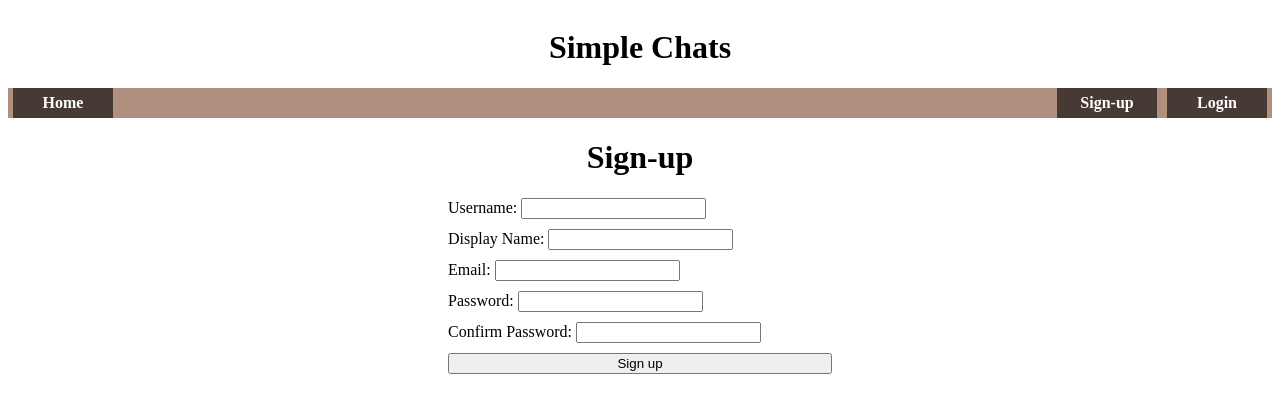
After one commit to red-dmacedo/pj-simple-chats, a Node server app: page /auth/sign-up in a window 1280 px wide. The commit adds this page. Shown: the top 413 px of the page. Run offline with Node 20, Linux system fonts and the light colour scheme; some libraries are stand-ins or nearby versions.

Commit message:
added user page and expanded user session variable

```diff
--- a/controllers/auth.js
+++ b/controllers/auth.js
@@ -66,8 +66,10 @@ router.post('/sign-in', async (req, res) => {
     // Avoid storing the password, even in hashed format, in the session
     // If there is other data you want to save to `req.session.user`, do so here!
     req.session.user = {
+      _id: userInDatabase._id,
       username: userInDatabase.username,
-      _id: userInDatabase._id
+      displayName: userInDatabase.displayName,
+      email: userInDatabase.email,
     };
 
     req.session.save(() => {
--- /dev/null
+++ b/public/styles/forms.css
@@ -0,0 +1,19 @@
+/* ===== Elements ===== */
+.form-container form {
+  width: 100%;
+  gap: 10px;
+}
+/* ===== Classes ===== */
+.form-container {
+  display: flex;
+  width: 30vw;
+  max-width: 100%;
+  align-self: center;
+}
+
+.form-container .input-line {
+  width: max-content;
+  max-width: 100%;
+}
+
+/* ===== Ids ===== */
--- a/public/styles/styles.css
+++ b/public/styles/styles.css
@@ -1,6 +1,11 @@
 /* ===== Imports ===== */
 @import url('./navbar.css');
+@import url('./forms.css');
 /* ===== Elements ===== */
+body {
+  display: flex;
+  flex-direction: column;
+}
 /* ===== Classes ===== */
 .flex {
   display: flex;
@@ -10,8 +15,9 @@
   display: flex;
   flex-direction: column;
 }
-
 /* ===== Ids ===== */
 #title {
+  display: flex;
+  align-self: center;
   text-align: center;
 }
--- a/server.js
+++ b/server.js
@@ -14,6 +14,7 @@ const passUserToView = require('./middleware/pass-user-to-view.js');
 
 // ===== Controllers =====
 const authController = require('./controllers/auth.js');
+const userController = require('./controllers/users.js');
 
 // ===== Script =====
 dotenv.config();
@@ -50,6 +51,7 @@ app.get('/', (req, res) => {
 app.use(passUserToView); // middleware
 app.use('/auth', authController); // route (controller)
 app.use(isSignedIn); // middleware
+app.use('/user', userController); // route (controller)
 
 app.listen(port, () => {
   console.log(`The express app is ready on port ${port}!`);
--- /dev/null
+++ b/views/auth/sign-up.ejs
@@ -0,0 +1,42 @@
+<!DOCTYPE html>
+<html lang="en">
+
+<head>
+  <meta charset="UTF-8">
+  <meta name="viewport" content="width=device-width, initial-scale=1.0">
+  <link rel="stylesheet" href="/styles/styles.css">
+  <title>Sign-up</title>
+</head>
+
+<body>
+  <h1 id="title">Simple Chats</h1>
+  <%- include('../partials/navbar.ejs') %>
+  <h1 id="title">Sign-up</h1>
+  <div class="form-container">
+    <form action="/auth/sign-up" method="POST" class="flex-column">
+      <div class="input-line">
+        <label for="username">Username:</label>
+        <input type="text" name="username" id="username" required />
+      </div>
+      <div class="input-line">
+        <label for="displayName">Display Name:</label>
+        <input type="text" name="displayName" id="displayName" required />
+      </div>
+      <div class="input-line">
+        <label for="email">Email:</label>
+        <input type="email" name="email" id="email" required />
+      </div>
+      <div class="input-line">
+        <label for="password">Password:</label>
+        <input type="password" name="password" id="password" required />
+      </div>
+      <div class="input-line">
+        <label for="confirmPassword">Confirm Password:</label>
+        <input type="password" name="confirmPassword" id="confirmPassword" required />
+      </div>
+      <button type="submit">Sign up</button>
+    </form>
+  </div>
+</body>
+
+</html>
--- a/views/partials/navbar.ejs
+++ b/views/partials/navbar.ejs
@@ -1,7 +1,7 @@
 <section id="navbar" class="flex">
   <div id="left-nav">
     <% if(user) { %>
-    <a href="/user/:id">Home</a>
+    <a href="/user/<%= user._id %>">Home</a>
     <% } else { %>
     <a href="/">Home</a>
     <% } %>
```
Also changed, not shown: controllers/users.js (added, +26 -0 lines), views/auth/sign-in.ejs (added, +27 -0 lines), views/index.ejs (+10 -0 lines), views/templates/index.ejs (added, +13 -0 lines), views/user/index.ejs (added, +19 -0 lines), views/users/index.ejs (deleted).
